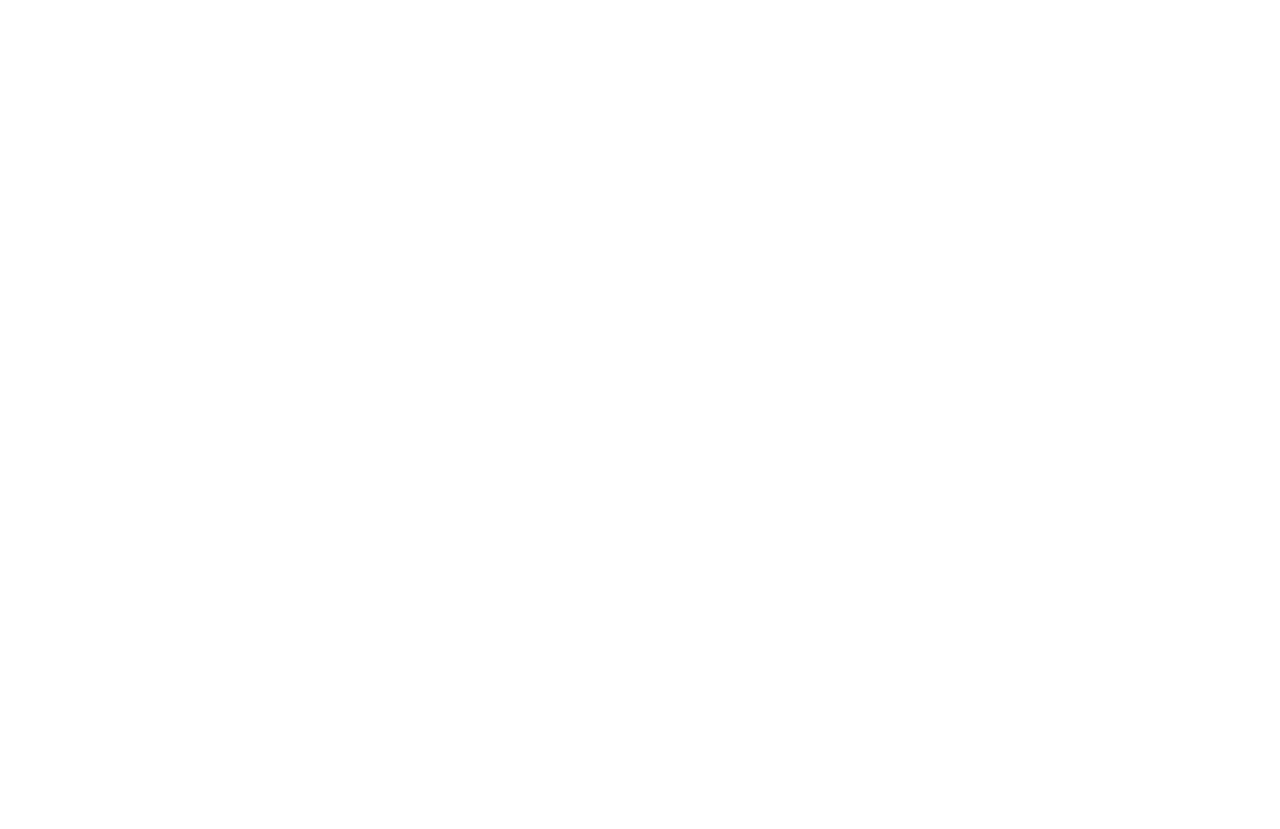
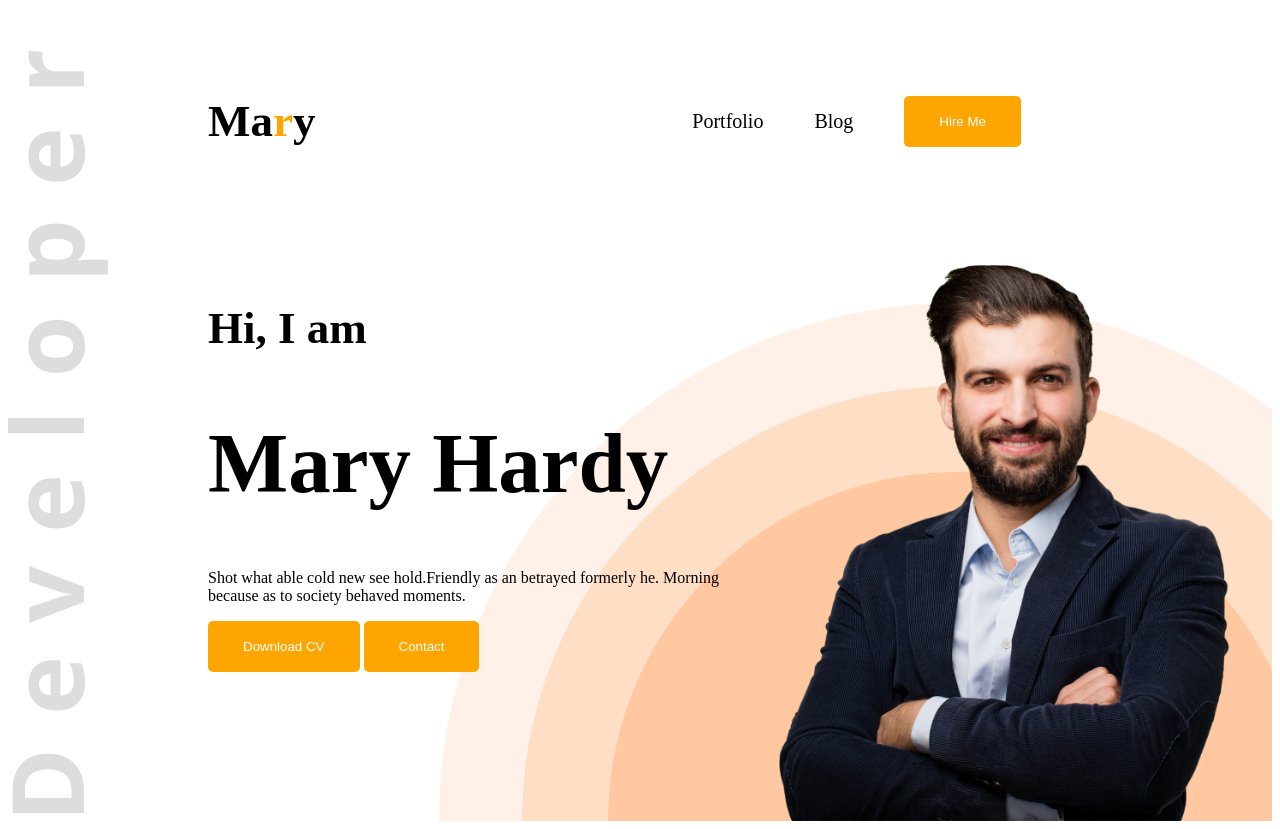
Before and after one commit to onin002204/web-dev-resume, a plain HTML site: page index.html in a window 1280 px wide. Before the commit the page ends 800 px from the top, so only its background shows below. Drawn offline with Linux system fonts and the light colour scheme.

Commit message:
designed the banner section

```diff
--- a/index.html
+++ b/index.html
@@ -4,8 +4,41 @@
     <meta charset="UTF-8">
     <meta name="viewport" content="width=device-width, initial-scale=1.0">
     <title>Web Developer Portfolio</title>
+    <link rel="preconnect" href="https://fonts.googleapis.com">
+<link rel="preconnect" href="https://fonts.gstatic.com" crossorigin>
+<link href="https://fonts.googleapis.com/css2?family=Open+Sans:ital,wght@0,300..800;1,300..800&display=swap" rel="stylesheet">
+    <link rel="stylesheet" href="styles/portfolio.css">
 </head>
-<body>
+<body class="open-sans-normal">
+    <header class="header">
+        <nav>
+            <h3 class="nav-title">Ma<span class="text-primary">r</span>y</h3>
+
+        <ul>
+            <li><a href="">Portfolio</a></li>
+            <li><a href="">Blog</a></li>
+            <li><a href=""><button class="btn-primary">Hire Me</button></a></li>
+        </ul>
+    </nav>
+    <div class="banner">
+        <div class="banner-content">
+            <h4 class="banner-greetings">Hi, I am</h4>
+            <h1 class="banner-title">Mary Hardy</h1>
+            <div class="banner-description">
+                <p>Shot what able cold new see hold.Friendly as an betrayed formerly he. Morning because as to society behaved moments.</p>
+            </div>
+            <button class="btn-primary">Download CV</button>
+            <button class="btn-primary">Contact</button>
+        </div>
+        <img class="banner-profile-picture" src="images/hardy.png" alt="">
+    </div>
+    </header>
+    <main>
+
+    </main>
+    <footer>
+
+    </footer>
 
 
 </body>
--- /dev/null
+++ b/styles/portfolio.css
@@ -0,0 +1,77 @@
+
+.open-sans-normal> {
+    font-family: "Open Sans", serif;
+    font-optical-sizing: auto;
+    /* font-weight: <weight>; */
+    font-style: normal;
+    font-variation-settings:
+      "wdth" 100;
+  }
+
+  /* shared style  */
+  .text-primary{
+    color: orange;
+  }
+
+
+/* nav styles*/
+nav{
+    display: flex;
+    align-items: center;
+    justify-content:space-between;
+    margin: 50px 200px;
+}
+.nav-title{
+    font-weight: 800;
+    font-size: 45px;
+}
+nav ul{
+    display: flex;
+    align-items: center;
+}
+nav ul li{
+    list-style: none;
+    margin-right: 51px;
+}
+nav li a{
+    text-decoration: none;
+    color:black;
+    font-size: 20px;
+}
+.dark-2{
+    color: #474747;
+}
+.btn-primary{
+    background-color: orange;
+    color: white;
+    padding: 18px 35px;
+    border-radius: 5px;
+    border: none;
+}
+/* button styles */
+.banner-greetings{
+    font-size: 45px;
+    font-weight: 600;
+}
+
+.banner-title{
+    font-weight: bold;
+    font-size: 85px;
+}
+.banner-profile-picture{
+    width: 500px;
+}
+.banner{
+    display: flex;
+    justify-content: space-between;
+    margin: 0 35px 0 200px;
+}
+.banner-content{
+    max-width: 580px;
+}
+.header{
+    background-image: url(../images/developer.png), url(../images/header_bg.png);
+    background-repeat: no-repeat;
+    background-position: top left, bottom right;
+
+}
```
